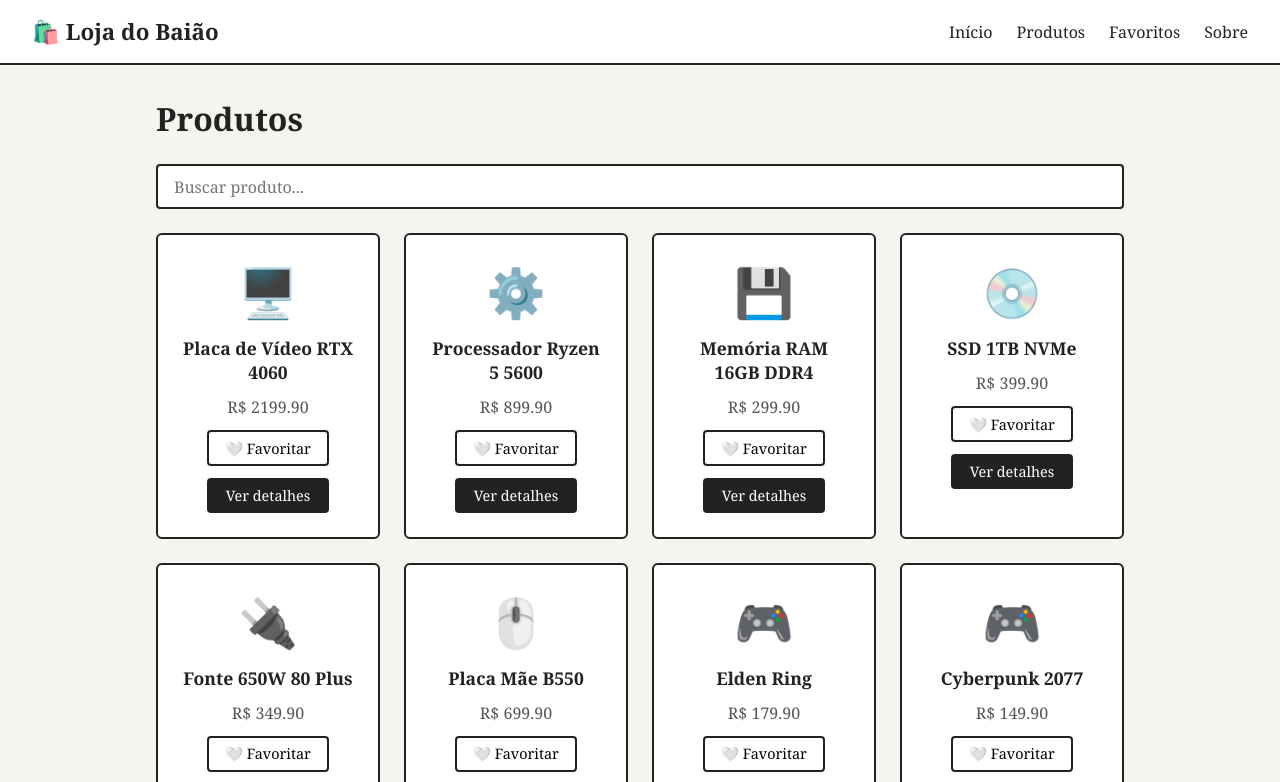
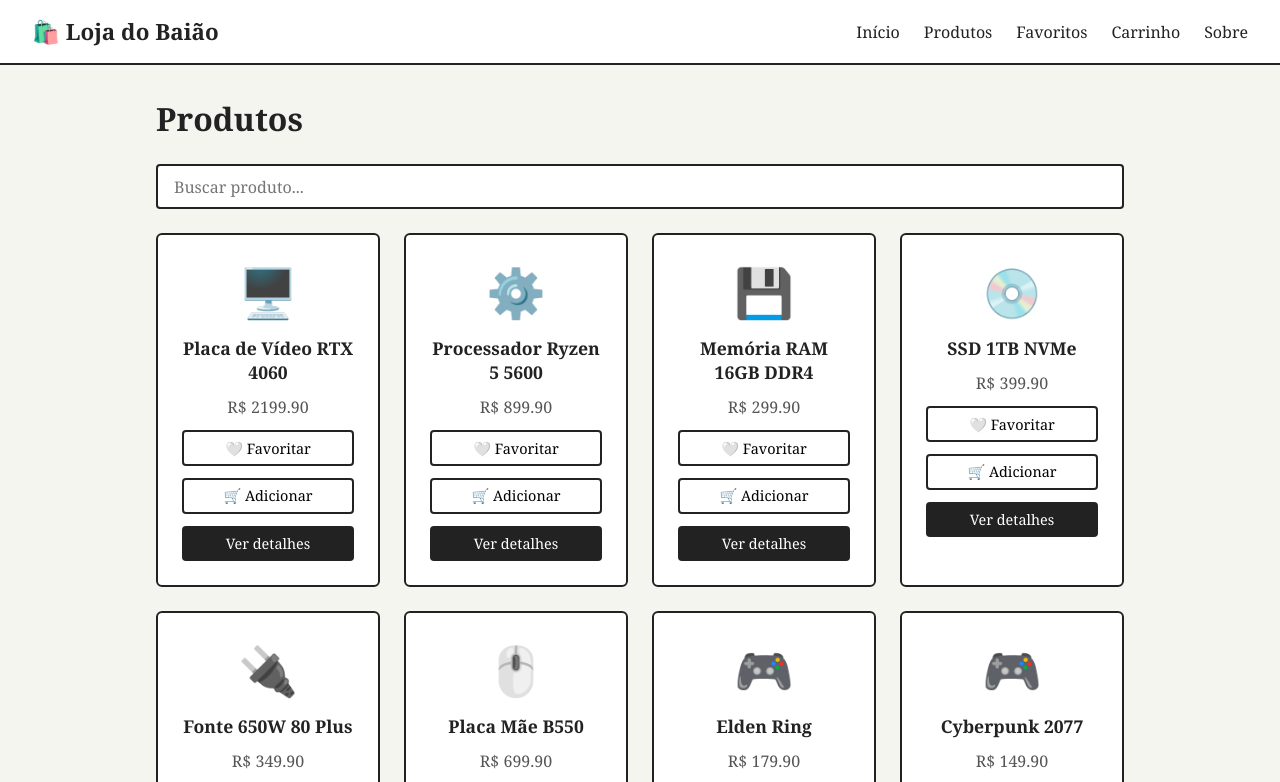
Before and after one commit to Eduardo062au/loja-do-Baiao, a Next.js app: page /produtos in a window 1280 px wide. Shown: the top 782 px of the page. Built offline with nearby package versions, Linux system fonts and the light colour scheme.

Commit message:
carrinho

```diff
--- /dev/null
+++ b/app/carrinho/page.module.css
@@ -0,0 +1,85 @@
+.container {
+  max-width: 700px;
+  margin: 3rem auto;
+  padding: 1rem;
+  display: flex;
+  flex-direction: column;
+  gap: 1.5rem;
+}
+
+.titulo {
+  font-size: 2rem;
+  border-bottom: 2px solid #222;
+  padding-bottom: 0.5rem;
+}
+
+.texto {
+  color: #555;
+  margin-bottom: 1rem;
+}
+
+.lista {
+  display: flex;
+  flex-direction: column;
+  gap: 1rem;
+}
+
+.item {
+  display: flex;
+  align-items: center;
+  gap: 1rem;
+  background-color: #fff;
+  border: 2px solid #222;
+  border-radius: 6px;
+  padding: 1rem;
+  flex-wrap: wrap;
+}
+
+.imagem {
+  font-size: 2rem;
+}
+
+.nome {
+  flex: 1;
+  font-size: 1rem;
+}
+
+.preco {
+  font-size: 1rem;
+  color: #555;
+}
+
+.remover {
+  background: none;
+  border: 2px solid #e00;
+  border-radius: 4px;
+  padding: 0.4rem 0.8rem;
+  cursor: pointer;
+  font-size: 0.9rem;
+  font-family: Georgia, serif;
+  color: #e00;
+}
+
+.remover:hover {
+  background-color: #fff0f0;
+}
+
+.total {
+  font-size: 1.3rem;
+  text-align: right;
+  border-top: 2px solid #222;
+  padding-top: 1rem;
+}
+
+.btn {
+  background-color: #222;
+  color: #fff;
+  padding: 0.6rem 1.5rem;
+  border-radius: 4px;
+  font-size: 0.95rem;
+  width: fit-content;
+}
+
+.btn:hover {
+  background-color: #444;
+}
--- a/components/Card/Card.module.css
+++ b/components/Card/Card.module.css
@@ -31,11 +31,28 @@
   cursor: pointer;
   font-size: 0.9rem;
   font-family: Georgia, serif;
+  width: 100%;
 }
 
 .curtido {
   background-color: #fff0f0;
   border-color: #e00;
+}
+
+.carrinho {
+  background: none;
+  border: 2px solid #222;
+  border-radius: 4px;
+  padding: 0.4rem 1rem;
+  cursor: pointer;
+  font-size: 0.9rem;
+  font-family: Georgia, serif;
+  width: 100%;
+}
+
+.noCarrinho {
+  background-color: #f0fff0;
+  border-color: #080;
 }
 
 .btn {
@@ -44,6 +61,8 @@
   padding: 0.5rem 1.2rem;
   border-radius: 4px;
   font-size: 0.9rem;
+  width: 100%;
+  text-align: center;
 }
 
 .btn:hover {
--- a/components/Card/Card.tsx
+++ b/components/Card/Card.tsx
@@ -11,21 +11,26 @@ interface Props {
   imagem: string
 }
 
-function getFavoritos(): number[] {
-  if (typeof window === 'undefined') return []
-  return JSON.parse(localStorage.getItem('favoritos') || '[]')
-}
-
 export default function Card({ id, nome, preco, imagem }: Props) {
-  const [curtido, setCurtido] = useState(() => getFavoritos().includes(id))
+  const [curtido, setCurtido] = useState(false)
+  const [noCarrinho, setNoCarrinho] = useState(false)
 
   const toggleFavorito = () => {
-    const salvos = getFavoritos()
+    const salvos = JSON.parse(localStorage.getItem('favoritos') || '[]')
     const novos = salvos.includes(id)
-      ? salvos.filter((i) => i !== id)
+      ? salvos.filter((i: number) => i !== id)
       : [...salvos, id]
     localStorage.setItem('favoritos', JSON.stringify(novos))
     setCurtido(!curtido)
+  }
+
+  const toggleCarrinho = () => {
+    const salvos = JSON.parse(localStorage.getItem('carrinho') || '[]')
+    const novos = salvos.includes(id)
+      ? salvos.filter((i: number) => i !== id)
+      : [...salvos, id]
+    localStorage.setItem('carrinho', JSON.stringify(novos))
+    setNoCarrinho(!noCarrinho)
   }
 
   return (
@@ -39,6 +44,12 @@ export default function Card({ id, nome, preco, imagem }: Props) {
       >
         {curtido ? '❤️ Favoritado' : '🤍 Favoritar'}
       </button>
+      <button
+        className={`${styles.carrinho} ${noCarrinho ? styles.noCarrinho : ''}`}
+        onClick={toggleCarrinho}
+      >
+        {noCarrinho ? '🛒 Adicionado' : '🛒 Adicionar'}
+      </button>
       <Link href={`/produtos/${id}`} className={styles.btn}>
         Ver detalhes
       </Link>
--- a/components/Header/Header.tsx
+++ b/components/Header/Header.tsx
@@ -11,6 +11,7 @@ export default function Header() {
         <Link href="/">Início</Link>
         <Link href="/produtos">Produtos</Link>
         <Link href="/favoritos">Favoritos</Link>
+        <Link href="/carrinho">Carrinho</Link>
         <Link href="/sobre">Sobre</Link>
       </nav>
     </header>
```
Also changed, not shown: app/carrinho/page.tsx (added, +59 -0 lines).
